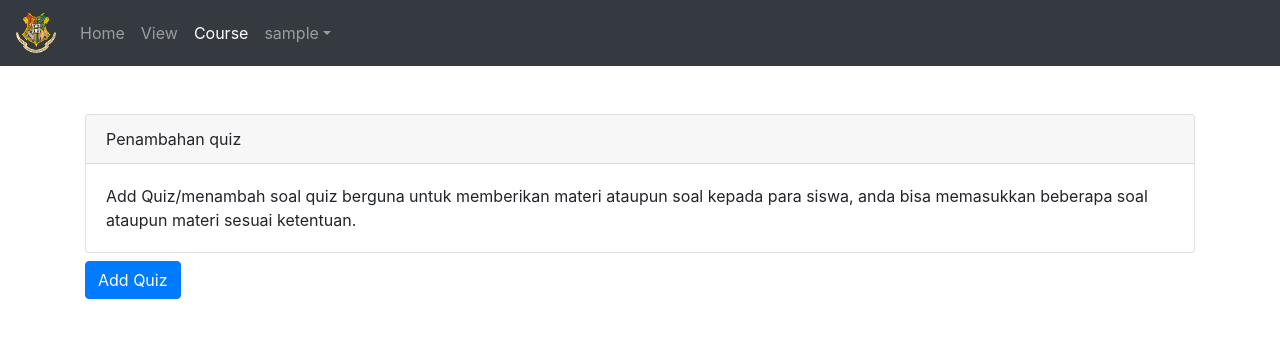
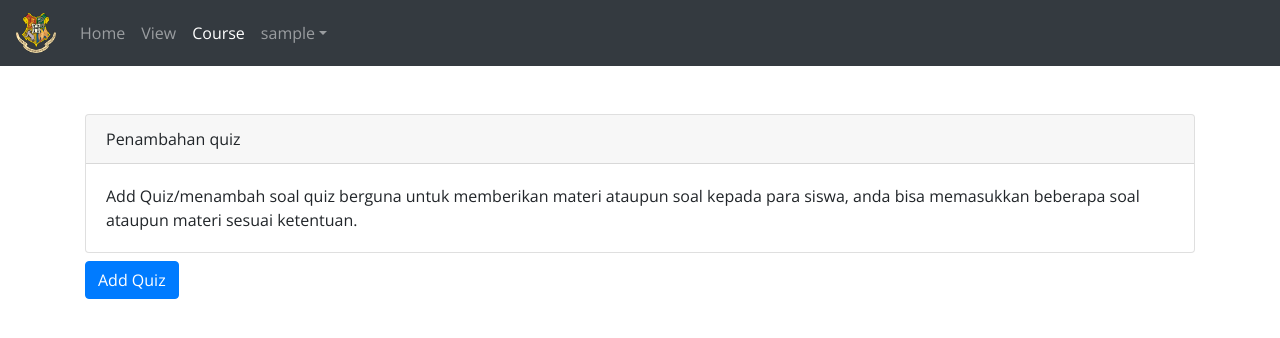
Before and after one commit to NaufalAhmadRiefyan/Sistem-ujian-online-SMAN48-Jakarta-Timur, a PHP site: page /staff/ips.php in a window 1280 px wide. Shown: the top 338 px of the page. Run offline with PHP 8.4, Linux system fonts and the light colour scheme; the visitor is signed in with stand-in values (Sample User, id 1).

Commit message:
Update ips.php

```diff
--- a/staff/ips.php
+++ b/staff/ips.php
@@ -35,13 +35,15 @@ require "fungsi.php";
     <!-- Material Icon Font -->
     <link rel="stylesheet" type="text/css" href="css/material-design-iconic-font.min.css">
 
-    <!-- HTML5 shim and Respond.js for IE8 support of HTML5 elements and media queries -->
-    <!-- WARNING: Respond.js doesn't work if you view the page via file:// -->
-    <!--[if lt IE 9]>
-      <script src="https://oss.maxcdn.com/html5shiv/3.7.3/html5shiv.min.js"></script>
-      <script src="https://oss.maxcdn.com/respond/1.4.2/respond.min.js"></script>
-    <![endif]-->
+     <!-- Font -->
+    <link href="https://fonts.googleapis.com/css?family=Open+Sans&display=swap" rel="stylesheet">
 
+    <style>
+      body
+      {
+        font-family: 'Open Sans', sans-serif;
+      }
+    </style>
 
   </head>
   <body>
```
